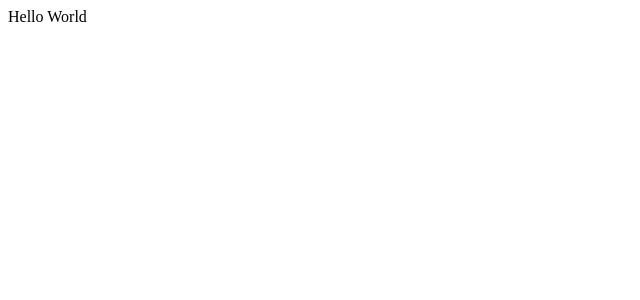
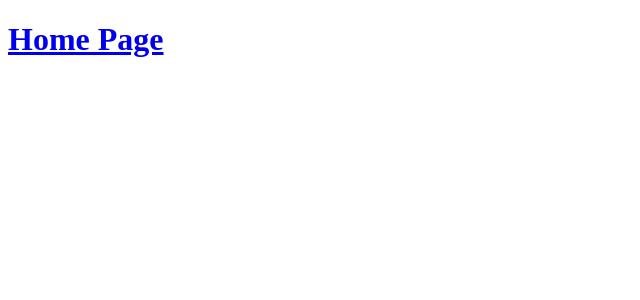
Before and after one commit to MitchEnfield/ReactStackTutorial, a React (Create React App) app: page / in a window 1280 px wide. Shown: the top 300 px of the page, without its empty margins (0-640 px from the left). Built offline with nearby package versions, Linux system fonts and the light colour scheme.

Commit message:
react router setup with a couple of pages

```diff
--- a/package.json
+++ b/package.json
@@ -15,7 +15,9 @@
   },
   "dependencies": {
     "react": "^15.6.1",
-    "react-dom": "^15.6.1"
+    "react-dom": "^15.6.1",
+    "react-router": "^4.2.0",
+    "react-router-dom": "^4.2.2"
   },
   "scripts": {
     "start": "react-scripts start",
--- a/src/App.js
+++ b/src/App.js
@@ -1,5 +1,15 @@
 import React from 'react';
+import {Route} from 'react-router-dom'
+import HomePage from './components/Pages/HomePage'
+import LoginPage from './components/Pages/LoginPage'
 
-const App = () => <div>Hello World</div>
+const App = (props) => {
+  return (
+    <div>
+      <Route path='/' exact component={HomePage} />
+      <Route path='/login' exact component={LoginPage} />
+    </div>
+  )
+}
 
 export default App;
--- /dev/null
+++ b/src/components/Pages/HomePage.js
@@ -0,0 +1,12 @@
+import React from 'react'
+import {Link} from 'react-router-dom'
+
+const HomePage = (props) => {
+  return (
+    <div>
+      <Link to='/login'><h1>Home Page</h1></Link>
+    </div>
+  )
+}
+
+export default HomePage
--- /dev/null
+++ b/src/components/Pages/LoginPage.js
@@ -0,0 +1,11 @@
+import React from 'react'
+
+const LoginPage = (props) => {
+  return (
+    <div>
+      <h1>Login Page</h1>
+    </div>
+  )
+}
+
+export default LoginPage
--- a/src/index.js
+++ b/src/index.js
@@ -1,7 +1,13 @@
 import React from 'react';
 import ReactDOM from 'react-dom';
+import { BrowserRouter } from 'react-router-dom'
 import App from './App';
 import registerServiceWorker from './registerServiceWorker';
 
-ReactDOM.render(<App />, document.getElementById('root'));
+ReactDOM.render(
+  <BrowserRouter>
+    <App />
+  </BrowserRouter>,
+  document.getElementById('root')
+);
 registerServiceWorker();
```
Also changed, not shown: 1 other file (tests, documents, lock files or other folders).
